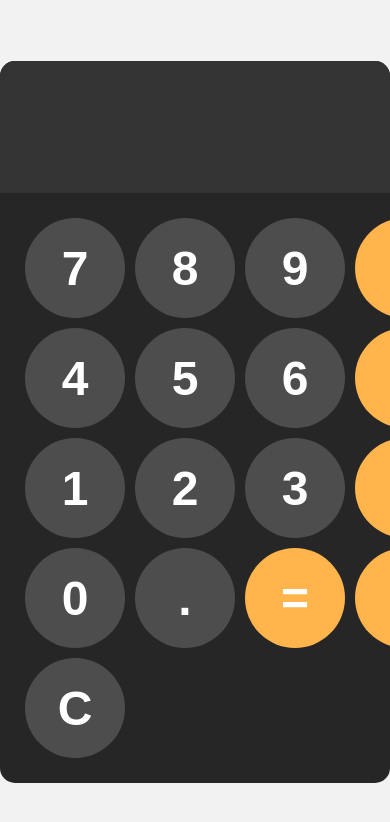
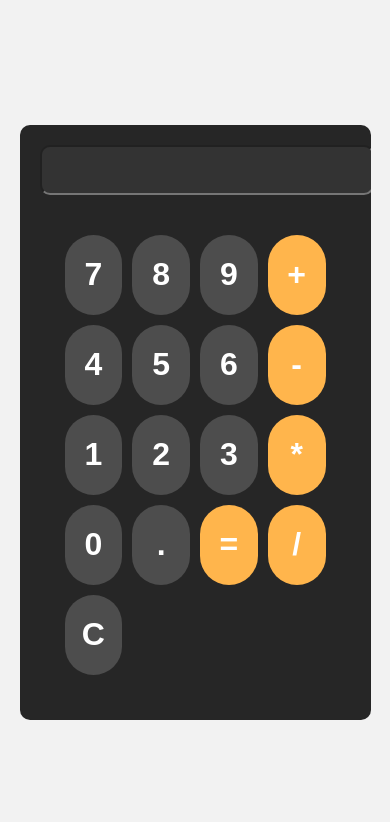
Before and after one commit to h-enry590/Calculator, a plain HTML site: page index.html in a window 390 px wide. Drawn offline with Linux system fonts and the light colour scheme.

Commit message:
Add files via upload

```diff
--- a/index.html
+++ b/index.html
@@ -215,7 +215,7 @@
     </script>
 
 
-<div id="calculator">
+<div id="calculator"class="calculator">
     <input id="display" class="display" readonly>
     <div id="keys">
 
@@ -240,6 +240,12 @@
 </div>
 <style>
 
+    *{
+        box-sizing:border-box;
+        margin:0;
+        padding:0;
+    }
+
     body{
         margin:0;
         display:flex;
@@ -254,19 +260,25 @@
     }
     #calculator{
         font-family:araial,sans-serif;
+        width:90%;
         background-color:hsl(0, 0%, 15%);
-        border-radius:15px;
-        max-width:500px;
+        border-radius:10px;
+        max-width:400px;
+        padding:20px;
         overflow: hidden;
     }
     #display{
-        width:100px;
+        width:100%;
+        height:70px;
         padding:20px;
-        font-size:5rem;
+        font-size:2em;
         text-align:left;
-        border:none;
+        border-radius:10px;
+        margin-bottom: 15px;
+        cursor:pointer;
         background-color:hsl(0, 0%, 20%);
         color:white;
+        transition:0.2s;
     }
     #keys{
         display:grid;
@@ -305,6 +317,32 @@
     .operator.btn:active{
         background-color:hsl(35,100%,75%);
     }
+
+    @media (max-width:500px){
+        button{
+            width:22px;
+            height:50px;
+            font-size:1em;
+        }
+
+        #calculator{
+            max-width:100%;
+        }
+        button{
+            width:100%;
+            height:80px;
+            font-size:2rem;
+        }
+        #display{
+            height:50px;
+            font-size:1.5rem;
+            padding:10px;
+        }
+        .calculator{
+            padding:15px;
+            width:95%;
+        }
+    }
 </style>
 <script>
     const diplay = document.getElementById("display");
```
